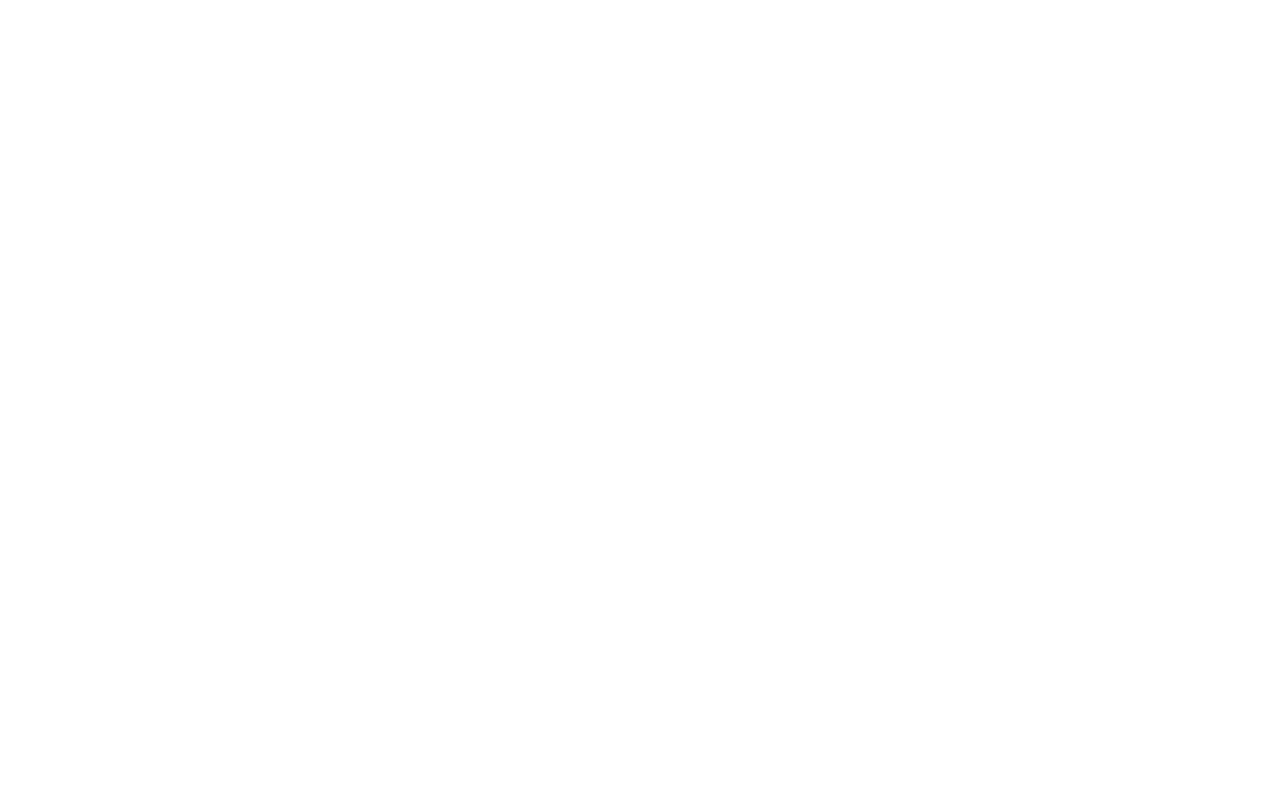
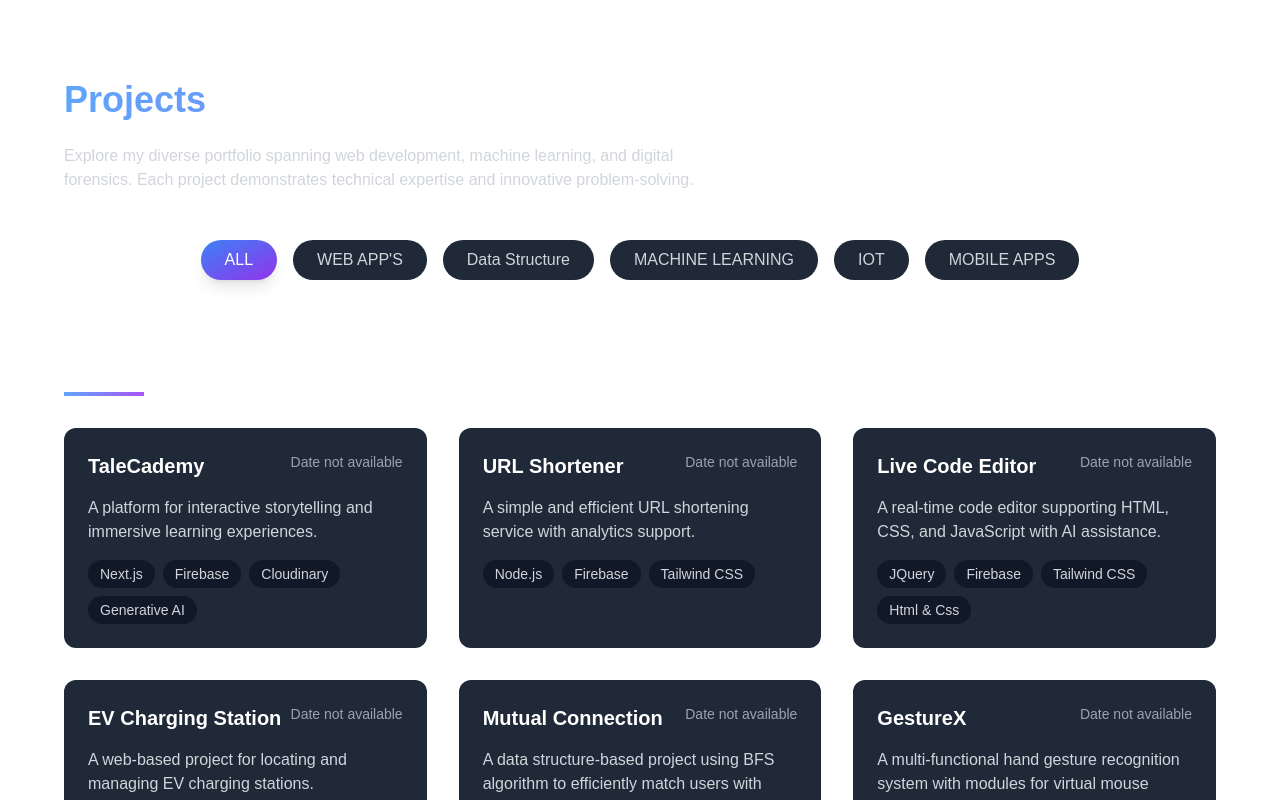
Before and after one commit to sanyogjadhav24/My_Portfolio, a Next.js app: page / in a window 1280 px wide. Shown: the top 800 px of the page. Built offline with nearby package versions, Linux system fonts and the light colour scheme.

Commit message:
corrcct next

```diff
--- a/src/app/components/home.js
+++ b/src/app/components/home.js
@@ -2,14 +2,14 @@
 import React from "react";
 
 // import {BackgroundBeamsDemo} from "./hero";
-// import Projects from "./projects";
-// import Education from "./education";
-// import Contact from "./contactme";
-// import Footer from "./footer";
+import Projects from "./projects";
+import Education from "./education";
+import Contact from "./contactme";
+import Footer from "./footer";
 const HomePage = () => {
   return (
     <div className="min-h-screen bg-black-900 text-white">
-
+      <Projects/>
 
     </div>
 
```
